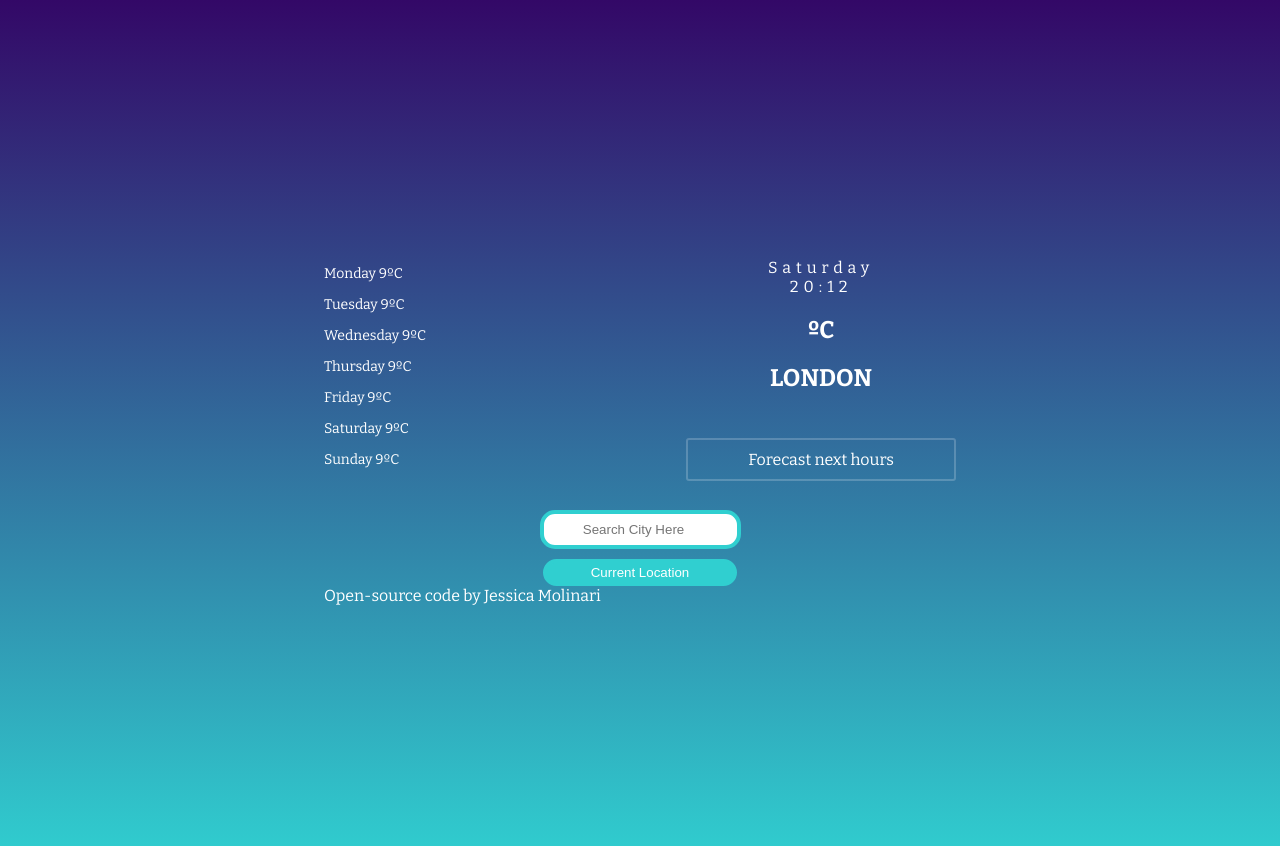
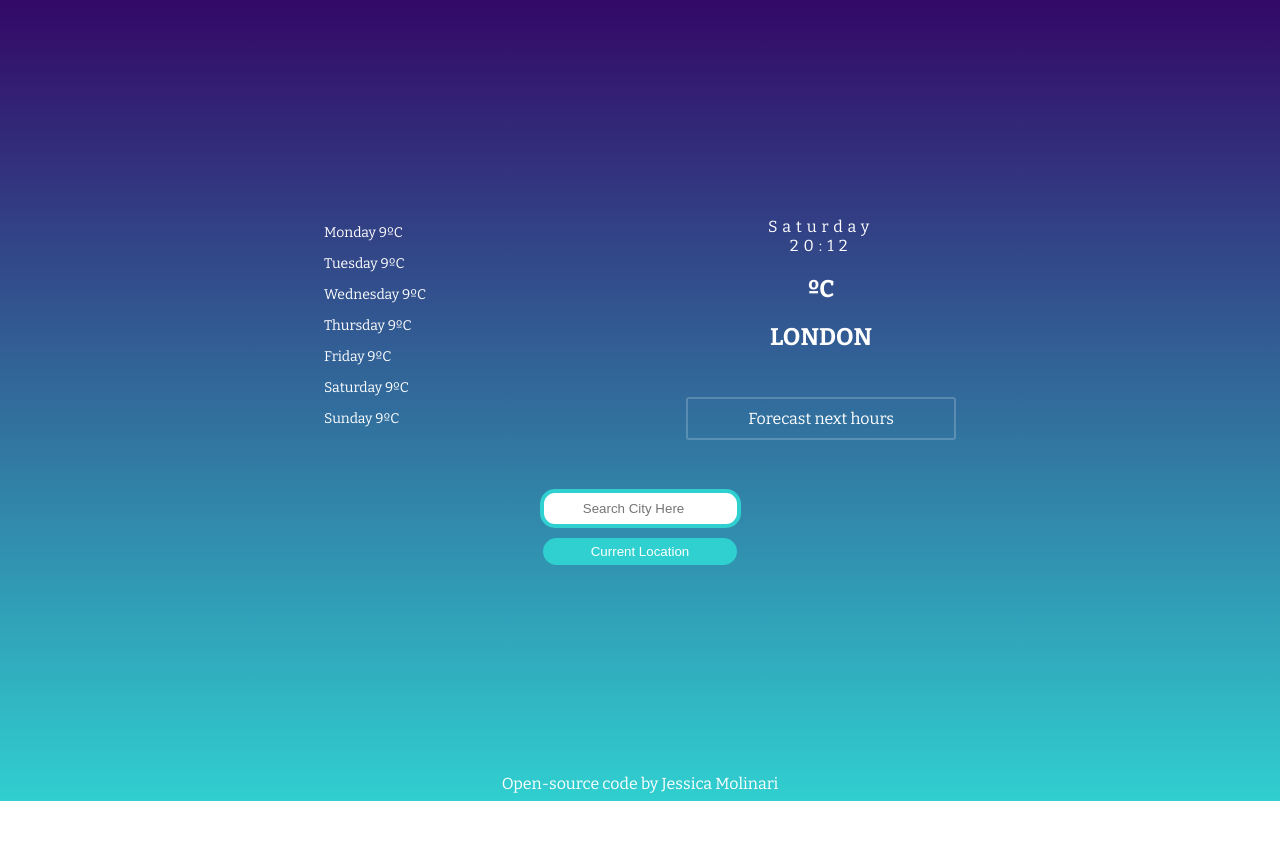
Before and after one commit to molinarijess/weather-project, a plain HTML site: page index.html in a window 1280 px wide. After the commit the page ends 801 px from the top, so only its background shows below. Drawn offline with nearby package versions, Linux system fonts and the light colour scheme; no server answers.

Commit message:
added footer and adjust whole project css

```diff
--- a/index.html
+++ b/index.html
@@ -46,6 +46,7 @@
       <div class="container-btn">
         <button type="button" id="geo-location">Current Location</button>
       </div>
+    </section>
     <footer class="footer">
       <a
         href="https://github.com/molinarijess?tab=repositories"
@@ -54,9 +55,9 @@
       >
         Open-source code
       </a>
-        by Jessica Molinari
+      <span class="my-name"> by Jessica Molinari</span>
     </footer>
-    </section>
+
     <script src="src/js/script.js"></script>
   </body>
 </html>
--- a/src/css/style.css
+++ b/src/css/style.css
@@ -21,7 +21,11 @@ a:hover {
 .display-general {
   max-width: 50%;
   margin: 0 auto;
-  padding: 250px;
+  /* padding: 250px; */
+  height: calc(100vh - 34px);
+  display: flex;
+  flex-direction: column;
+  justify-content: center;
 }
 
 .container {
@@ -54,7 +58,7 @@ a:hover {
 }
 
 .container-search {
-  padding: 35px 35px 10px;
+  padding: 55px 0 10px;
   text-align: center;
 }
 
@@ -79,6 +83,13 @@ a:hover {
   text-align: center;
 }
 
+.footer {
+  display: inline-block;
+  flex-shrink: 0;
+  text-align: center;
+  width: 100%;
+}
+
 #geo-location {
   display: inline-block;
   padding: 2px 44px;
```
Lines whose indentation alone changed are shown as unchanged.
